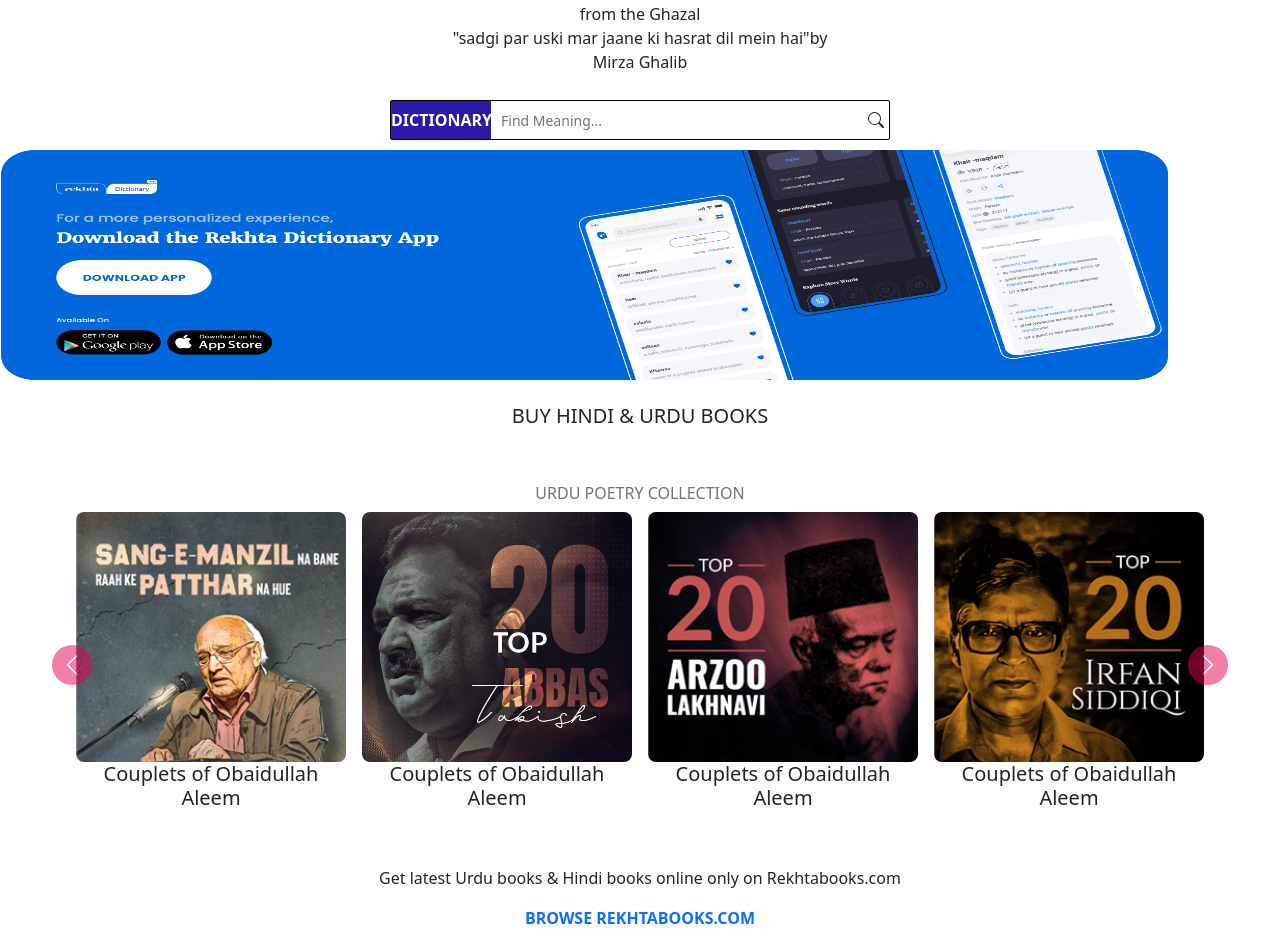
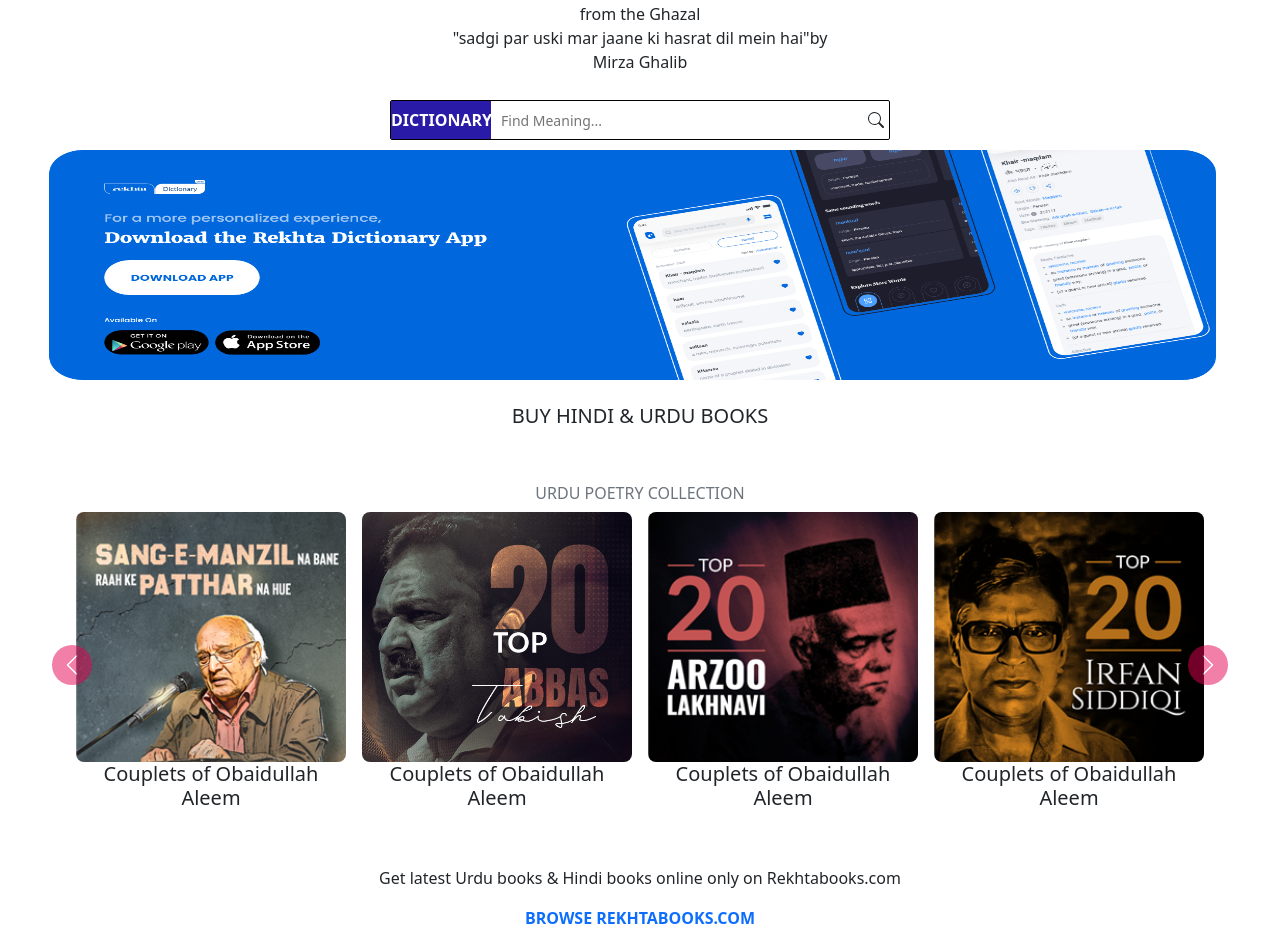
Before and after one commit to Janathecodegirl/rekhta, a plain HTML site: page index.html in a window 1280 px wide. Shown: the part 2476-3406 px from the top of the page. Drawn offline with nearby package versions, Linux system fonts and the light colour scheme.

Commit message:
updated version

```diff
--- a/index.html
+++ b/index.html
@@ -574,7 +574,7 @@
     </svg>
   </div>
 </div>
-<picture class="downloadimg d-flex justify-content-center d-lg-block d-none">
+<picture class="downloadimg ms-5 d-lg-block d-none ">
    <img src="img 2.png" alt="rd-dict" width="1168" height="230" class=" ls-is-cached lazyloaded">
 </picture>
 <picture class="downloadimg d-block d-lg-none mt-3">
```
